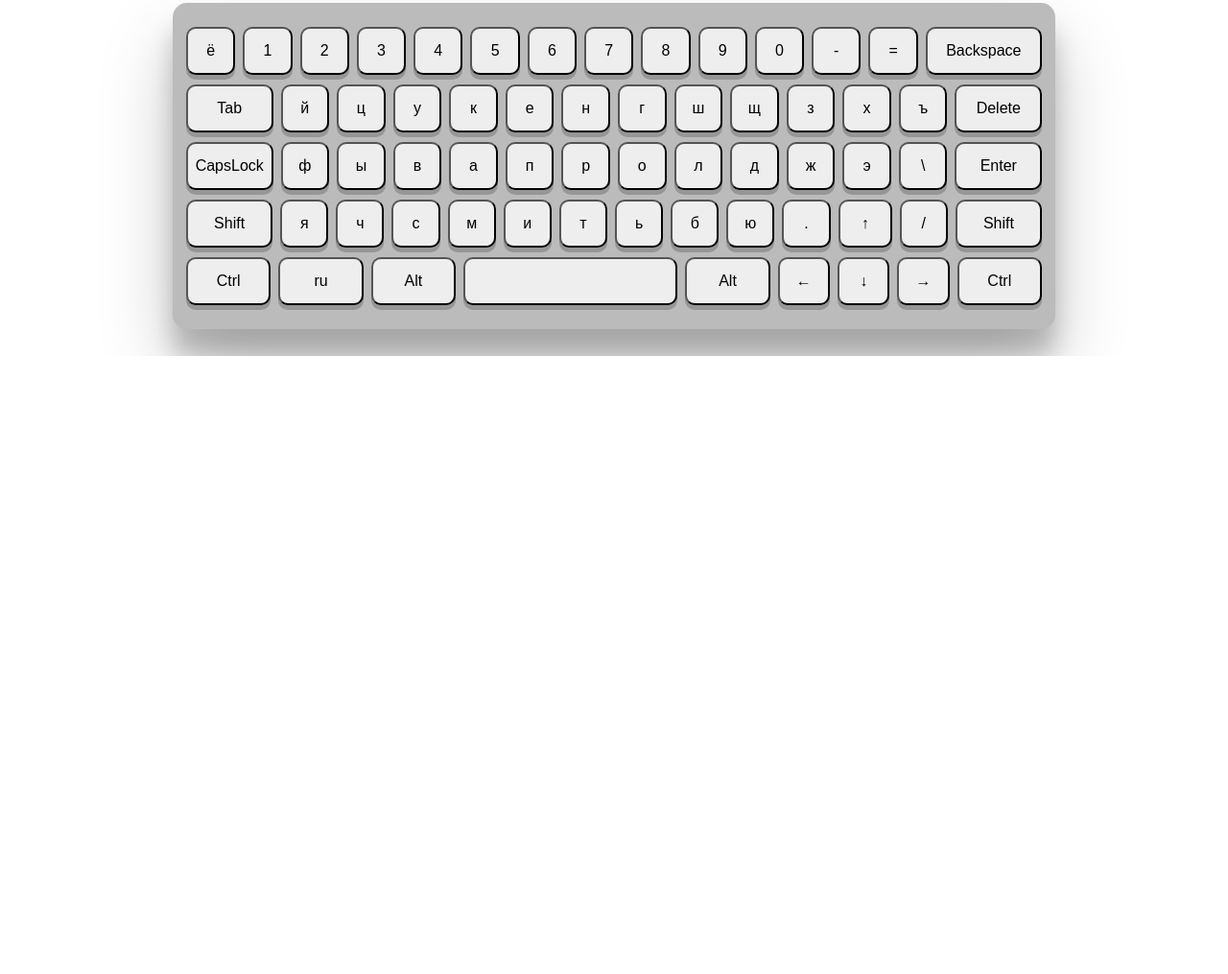
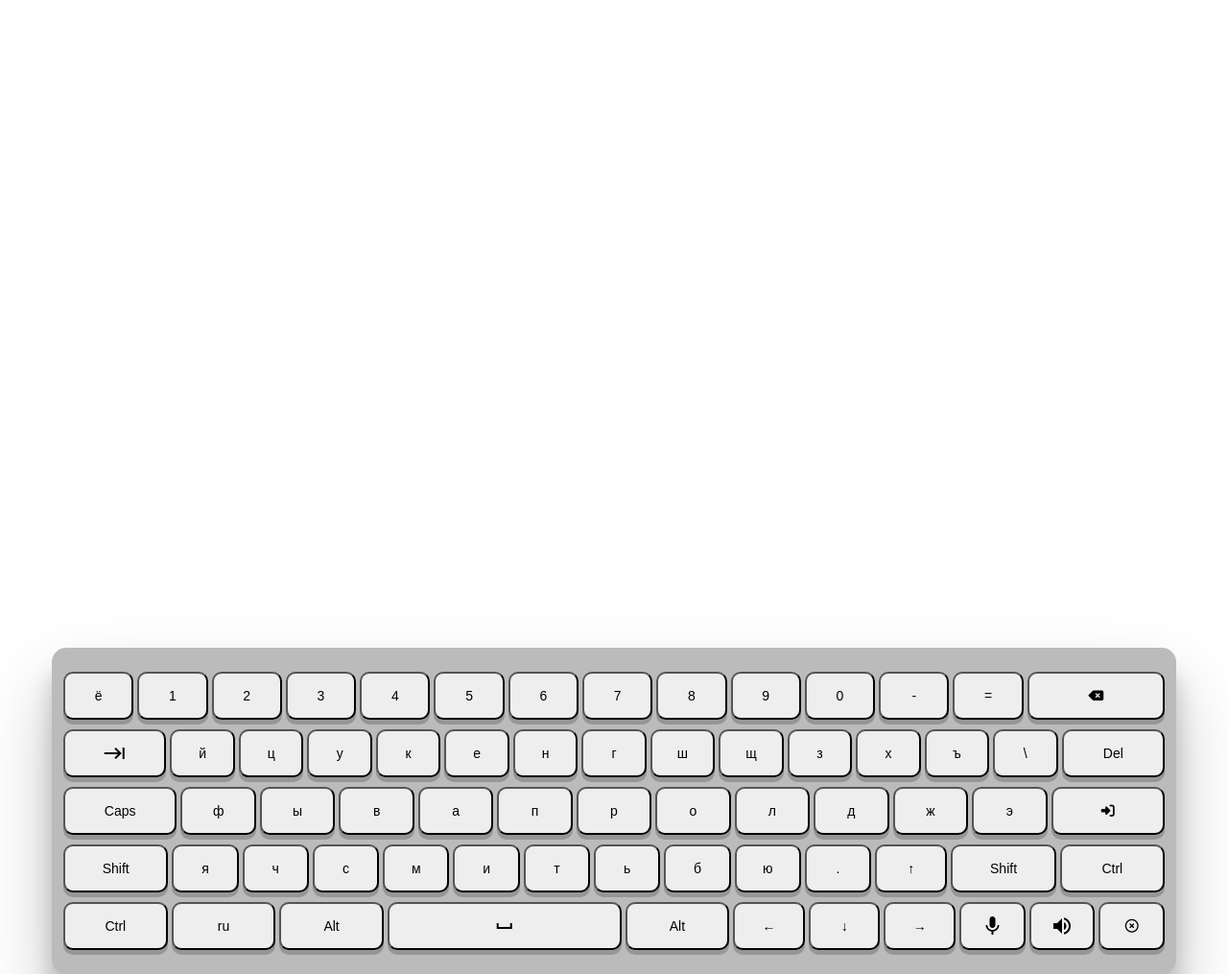
Before and after one commit to maver1cus/rss, a website built with webpack: page virtual-keyboard/src/index.html in a window 1280 px wide. Shown: the part 445-1460 px from the top of the page at 96% size. Before the commit the page ends 816 px from the top, so only its background shows below. Built offline with nearby package versions, Linux system fonts and the light colour scheme.

Commit message:
feat: add adaptive and buttons Mic Volume

```diff
--- a/virtual-keyboard/package.json
+++ b/virtual-keyboard/package.json
@@ -24,5 +24,9 @@
     "webpack": "^4.44.2",
     "webpack-cli": "^3.3.12",
     "webpack-dev-server": "^3.11.0"
+  },
+  "dependencies": {
+    "@fortawesome/fontawesome-free": "^5.15.1",
+    "material-design-icons": "^3.0.1"
   }
 }
--- a/virtual-keyboard/src/css/app.css
+++ b/virtual-keyboard/src/css/app.css
@@ -8,12 +8,18 @@ body {
   --key-color: #808080;
   --lock-on-color: #333;
   min-height: 100vh;
+  overflow: hidden;
+  margin: 0;
+  padding: 0;
 }
 main {
   display: flex;
   flex-direction: column;
   justify-content: stretch;
   min-height: 100vh;
+}
+.material-icons {
+  font-size: 2.4rem;
 }
 .output {
   width: 100%;
@@ -24,15 +30,19 @@ main {
   outline: none;
 }
 .keyboard {
-  max-width: 90rem;
+  max-width: 125rem;
+  width: 90%;
   margin: 2rem auto;
   background-color: var(--keyboard-bg-color);
-  width: 125rem;
   padding: 2rem 1rem;
   border-radius: 1.5rem;
   justify-content: center;
   box-shadow: 0 2.7rem 2.4rem 0 rgba(0, 0, 0, 0.2), 0 4rem 7.7rem 0 rgba(0, 0, 0, 0.22);
+  transition: transform 1s;
+}
 
+.keyboard.hide {
+  transform: translateY(200%);
 }
 .keyboard__row {
   display: flex;
@@ -45,15 +55,15 @@ main {
   align-items: center;
   justify-content: center;
   background-color: var(--key-bg-color);
-  font-size: 1.6rem;
+  font-size: 1.4rem;
   width: 4rem;
   height: 5rem;
   flex-direction: column;
   justify-content: center;
   align-items: center;
   text-align: center;
-  margin: 0 .4rem;
-  padding: 0 .2rem;
+  margin: 0 .2rem;
+  padding: 0 .1rem;
   border-radius: 1rem;
   box-shadow: 0 .5rem 0 rgba(0, 0, 0, 0.2);
   line-height: 1;
@@ -89,3 +99,22 @@ main {
   transition: all 0.1s ease-in-out;
   background-color: #808080;
 }
+.keyboard__key[data-code="Mic"],
+.keyboard__key[data-code="Volume"],
+.keyboard__key[data-code="Close"] {
+  width: 4rem;
+
+}
+
+@media screen and (max-width: 500px) {
+  html {
+    font-size: 5px;
+  }
+  .keyboard {
+    padding: .1rem;
+    width: 100%;
+  }
+  .keyboard__key {
+    font-size: 2.3rem;
+  }
+}
--- a/virtual-keyboard/src/index.html
+++ b/virtual-keyboard/src/index.html
@@ -4,9 +4,11 @@
   <meta charset="UTF-8">
   <meta name="viewport" content="width=device-width, user-scalable=no, initial-scale=1.0, maximum-scale=1.0, minimum-scale=1.0">
   <meta http-equiv="X-UA-Compatible" content="ie=edge">
+  <link href="https://fonts.googleapis.com/icon?family=Material+Icons"
+        rel="stylesheet">
+  <script src="https://kit.fontawesome.com/b5e9c38b3a.js" crossorigin="anonymous"></script>
   <title>Document</title>
 </head>
 <body>
-
 </body>
 </html>
--- a/virtual-keyboard/src/js/app.js
+++ b/virtual-keyboard/src/js/app.js
@@ -1,12 +1,13 @@
 import('../css/app.css');
 import Keyboard from './componets/Keyboard'
 
+console.log('12')
 const rowsOrder = [
   ['Backquote', 'Digit1', 'Digit2', 'Digit3', 'Digit4', 'Digit5', 'Digit6', 'Digit7', 'Digit8', 'Digit9', 'Digit0', 'Minus', 'Equal', 'Backspace'],
-  ['Tab', 'KeyQ', 'KeyW', 'KeyE', 'KeyR', 'KeyT', 'KeyY', 'KeyU', 'KeyI', 'KeyO', 'KeyP', 'BracketLeft', 'BracketRight', 'Delete'],
-  ['CapsLock', 'KeyA', 'KeyS', 'KeyD', 'KeyF', 'KeyG', 'KeyH', 'KeyJ', 'KeyK', 'KeyL', 'Semicolon', 'Quote', 'Backslash', 'Enter'],
-  ['ShiftLeft', 'KeyZ', 'KeyX', 'KeyC', 'KeyV', 'KeyB', 'KeyN', 'KeyM', 'Comma', 'Period', 'Slash', 'ArrowUp', 'IntlBackslash', 'ShiftRight'],
-  ['ControlLeft', 'Switch', 'AltLeft', 'Space', 'AltRight', 'ArrowLeft', 'ArrowDown', 'ArrowRight', 'ControlRight'],
+  ['Tab', 'KeyQ', 'KeyW', 'KeyE', 'KeyR', 'KeyT', 'KeyY', 'KeyU', 'KeyI', 'KeyO', 'KeyP', 'BracketLeft', 'BracketRight', 'Backslash', 'Delete'],
+  ['CapsLock', 'KeyA', 'KeyS', 'KeyD', 'KeyF', 'KeyG', 'KeyH', 'KeyJ', 'KeyK', 'KeyL', 'Semicolon', 'Quote', 'Enter'],
+  ['ShiftLeft', 'KeyZ', 'KeyX', 'KeyC', 'KeyV', 'KeyB', 'KeyN', 'KeyM', 'Comma', 'Period', 'Slash', 'ArrowUp', 'ShiftRight', 'ControlRight'],
+  ['ControlLeft', 'Switch', 'AltLeft', 'Space', 'AltRight', 'ArrowLeft', 'ArrowDown', 'ArrowRight', 'Mic', 'Volume', 'Close'],
 ];
 
 new Keyboard(rowsOrder).init().generateLayout();
--- a/virtual-keyboard/src/js/componets/Key.js
+++ b/virtual-keyboard/src/js/componets/Key.js
@@ -8,7 +8,7 @@ export default class Key {
     this.char = mainSymbol;
     this.mainSymbol = mainSymbol;
     this.shift = shift;
-    this.isFnKey = Boolean(mainSymbol.match(/Ctrl|arr|Alt|Shift|Tab|Back|Del|Enter|Caps|ru|en/));
+    this.isFnKey = type === 'functional';
 
     this.button = createElement('button', 'keyboard__key', this.mainSymbol, ['code', this.code], ['fn', this.isFnKey], ['type', this.type]);
   }
--- a/virtual-keyboard/src/js/componets/Keyboard.js
+++ b/virtual-keyboard/src/js/componets/Keyboard.js
@@ -14,12 +14,14 @@ export default class Keyboard {
   constructor(rowOrder) {
     this.rowsOrder = rowOrder;
     this.keysPressed = {};
-    this.container = null;
+    this.keyboardElement = null;
     this.state = {
       pressCaps: false,
       pressShift: false,
       pressAlt: false,
       pressCtrl: false,
+      pressMic: false,
+      pressVolume: false,
       language: localStorage.getItem('lang') ?? DEFAULT_LANGUAGE,
       shiftNum: true,
       shiftChar: true
@@ -35,9 +37,12 @@ export default class Keyboard {
       ['spellcheck', false],
       ['autocorrect', 'off']);
 
-    this.container = createElement('div', 'keyboard', null, ['language', this.state.language])
+    this.keyboardElement = createElement('div', 'keyboard hide', null, ['language', this.state.language])
     main.insertAdjacentElement('beforeend', this.output);
-    main.insertAdjacentElement('beforeend', this.container);
+    main.insertAdjacentElement('beforeend', this.keyboardElement);
+    this.output.addEventListener('click', () => {
+      this.keyboardElement.classList.remove('hide');
+    })
     document.body.insertAdjacentElement('afterbegin', main);
     return this;
   }
@@ -59,12 +64,13 @@ export default class Keyboard {
       let showSymbol = 'mainSymbol';
 
       if (button.type === 'number' ) {
-        showSymbol = this.state.shiftNum ? 'mainSymbol' : 'shift'
+        showSymbol = this.state.shiftNum ? 'mainSymbol' : 'shift';
       }
       if (button.type === 'char') {
         showSymbol = this.state.shiftChar ? 'mainSymbol' : 'shift'
       }
-      this.char = button[showSymbol];
+
+      button.char = button[showSymbol];
       button.button.innerHTML = button[showSymbol];
     })
   }
@@ -136,13 +142,13 @@ export default class Keyboard {
           rowElement.appendChild(keyButton.button);
         }
       });
-      this.container.appendChild(rowElement);
+      this.keyboardElement.appendChild(rowElement);
     });
 
     document.addEventListener('keydown', this.handleEvent);
     document.addEventListener('keyup', this.handleEvent);
-    this.container.onmousedown = this.preHandleEvent;
-    this.container.onmouseup = this.preHandleEvent;
+    this.keyboardElement.onmousedown = this.preHandleEvent;
+    this.keyboardElement.onmouseup = this.preHandleEvent;
   }
 
   preHandleEvent = (e) => {
@@ -166,6 +172,8 @@ export default class Keyboard {
 
     if (type.match(/keydown|mousedown/)) {
       if (!type.match(/mouse/)) e.preventDefault();
+
+      if (code.match(/Close/)) this.keyboardElement.classList.add('hide')
       if (code.match(/Switch/)) this.switchLanguage();
 
       if (code.match(/Shift/)) {
@@ -179,6 +187,8 @@ export default class Keyboard {
         this.state.shiftChar = !this.state.shiftChar;
       }
 
+      if (code.match(/Mic/)) this.state.pressMic = !this.state.pressMic;
+      if (code.match(/Volume/)) this.state.pressVolume = !this.state.pressVolume;
       if (code.match(/Control/)) this.state.pressCtrl = true;
       if (code.match(/Alt/)) this.state.pressAlt = true;
 
@@ -194,7 +204,9 @@ export default class Keyboard {
       if (code.match(/Alt/)) this.state.pressAlt = false;
 
       if ( (code.match(/Shift/) && this.state.pressShift) ||
-           (code.match(/Caps/) && this.state.pressCaps)
+           (code.match(/Caps/) && this.state.pressCaps) ||
+           (code.match(/Mic/) && this.state.pressMic) ||
+           (code.match(/Volume/) && this.state.pressVolume)
       ) return;
 
       keyObj.button.classList.remove('active');
--- a/virtual-keyboard/src/js/layouts/en.js
+++ b/virtual-keyboard/src/js/layouts/en.js
@@ -77,7 +77,7 @@ export default [
     type: 'number'
   },
   {
-    mainSymbol: 'Backspace',
+    mainSymbol: '<i class="fas fa-backspace"></i>',
     shift: '',
     code: 'Backspace',
     type: 'functional'
@@ -89,7 +89,7 @@ export default [
     type: 'functional'
   },
   {
-    mainSymbol: 'Tab',
+    mainSymbol: '<span class="material-icons">keyboard_tab</span>',
     shift: '',
     code: 'Tab',
     type: 'functional'
@@ -164,10 +164,10 @@ export default [
     mainSymbol: ']',
     shift: '}',
     code: 'BracketRight',
-    type: 'functional'
+    type: 'number'
   },
   {
-    mainSymbol: 'Enter',
+    mainSymbol: '<i class="fas fa-sign-in-alt"></i>',
     shift: '',
     code: 'Enter',
     type: 'functional'
@@ -339,7 +339,7 @@ export default [
     type: 'functional'
   },
   {
-    mainSymbol: ' ',
+    mainSymbol: '<span class="material-icons">space_bar</span>',
     shift: '',
     code: 'Space',
     type: 'functional'
@@ -385,5 +385,23 @@ export default [
     shift: 'ru',
     code: 'Switch',
     type: 'functional'
+  },
+  {
+    mainSymbol: '<span class="material-icons">mic</span>',
+    shift: '<span class="material-icons">mic_off</span>',
+    code: 'Mic',
+    type: 'functional'
+  },
+  {
+    mainSymbol: '<span class="material-icons">volume_up</span>',
+    shift: '<span class="material-icons">volume_off</span>',
+    code: 'Volume',
+    type: 'functional'
+  },
+  {
+    mainSymbol: '<i class="far fa-times-circle"></i>',
+    shift: '',
+    code: 'Close',
+    type: 'functional'
   }
 ];
--- a/virtual-keyboard/src/js/layouts/ru.js
+++ b/virtual-keyboard/src/js/layouts/ru.js
@@ -1,6 +1,6 @@
 export default [
   {
-    mainSymbol: 'CapsLock',
+    mainSymbol: 'Caps',
     shift: '',
     code: 'CapsLock',
     type: 'functional'
@@ -84,19 +84,19 @@ export default [
     type: 'number'
   },
   {
-    mainSymbol: 'Backspace',
+    mainSymbol: '<i class="fas fa-backspace"></i>',
     shift: '',
     code: 'Backspace',
     type: 'functional'
   },
   {
-    mainSymbol: 'Delete',
+    mainSymbol: 'Del',
     shift: '',
     code: 'Delete',
     type: 'functional'
   },
   {
-    mainSymbol: 'Tab',
+    mainSymbol: '<span class="material-icons">keyboard_tab</span>',
     shift: '',
     code: 'Tab',
     type: 'functional'
@@ -174,7 +174,7 @@ export default [
     type: 'char'
   },
   {
-    mainSymbol: 'Enter',
+    mainSymbol: '<i class="fas fa-sign-in-alt"></i>',
     shift: '',
     code: 'Enter',
     type: 'functional'
@@ -341,7 +341,7 @@ export default [
     type: 'functional'
   },
   {
-    mainSymbol: ' ',
+    mainSymbol: '<span class="material-icons">space_bar</span>',
     shift: '',
     code: 'Space',
     type: 'functional'
@@ -388,4 +388,22 @@ export default [
     code: 'Switch',
     type: 'functional'
   },
+  {
+    mainSymbol: '<span class="material-icons">mic</span>',
+    shift: '<span class="material-icons">mic_off</span>',
+    code: 'Mic',
+    type: 'functional'
+  },
+  {
+    mainSymbol: '<span class="material-icons">volume_up</span>',
+    shift: '<span class="material-icons">volume_off</span>',
+    code: 'Volume',
+    type: 'functional'
+  },
+  {
+    mainSymbol: '<i class="far fa-times-circle"></i>',
+    shift: '',
+    code: 'Close',
+    type: 'functional'
+  }
 ];
```
Also changed, not shown: 1 other file.
